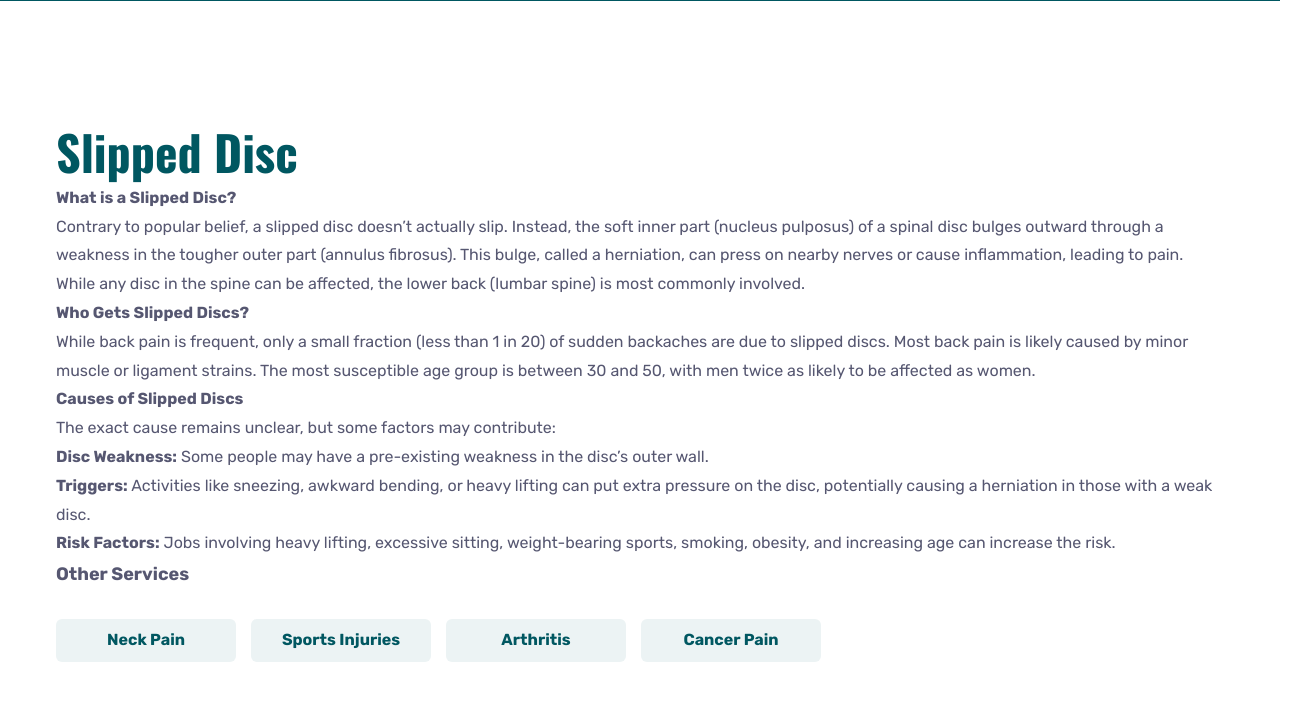
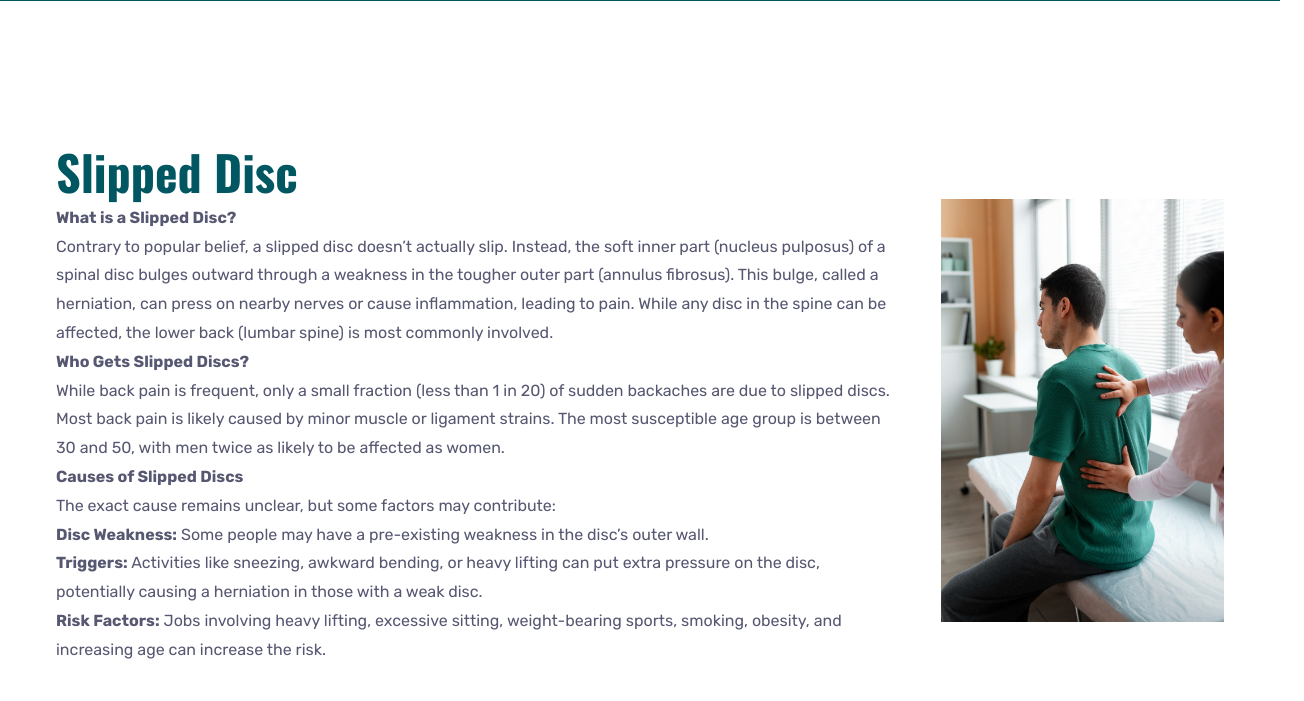
Before and after one commit to Alfa-Satapathy/SpinexPain, a plain HTML site: page slippeddisk.html in a window 1280 px wide. Shown: the part 91-792 px from the top of the page, 1304 px wide, since content can reach past the window. Drawn offline with nearby package versions, Linux system fonts and the light colour scheme.

Commit message:
Fixed image issue

```diff
--- a/slippeddisk.html
+++ b/slippeddisk.html
@@ -132,6 +132,8 @@
                 <div class="container">
 
                     <div class="about-content">
+                        <div class="blog-content">
+                            <div class="blog-text">
                                 <h2 class="headline-md" data-reveal="left">
                                     Slipped Disc
                                 </h2>
@@ -159,6 +161,14 @@
                                     <br>
                                     <strong>Risk Factors:</strong> Jobs involving heavy lifting, excessive sitting, weight-bearing sports, smoking, obesity, and increasing age can increase the risk.
                                 </p>
+                            </div>
+
+                            <figure class="blog-img" data-reveal="right">
+                                <img src="./assets/images/2150321565.jpg" width="600" height="800" loading="lazy"
+                                    alt="about banner" class="w-100" />
+                            </figure>
+                        </div>
+
 
                         <p class="section-subtitle title-lg has-after" id="about-label" data-reveal="left">
                             <strong>Other Services</strong>
@@ -226,10 +236,7 @@
 
 
                     </div>
-                    <figure class="about-banner" data-reveal="right">
-                        <img src="./assets/images/2150321565.jpg" width="600" height="800" loading="lazy"
-                            alt="about banner" class="w-100" />
-                    </figure>
+
                 </div>
             </section>
 
```
Lines whose indentation alone changed are shown as unchanged.
